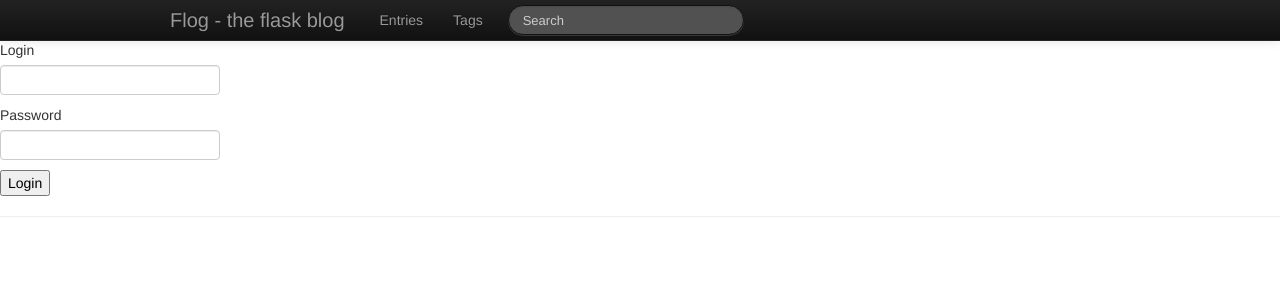
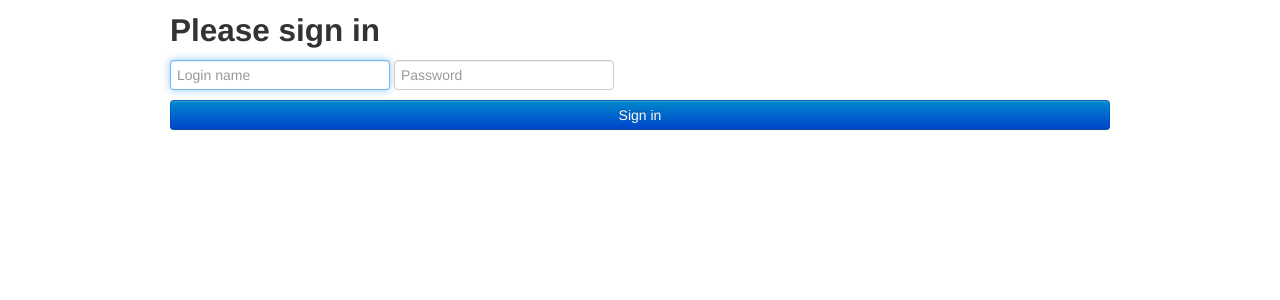
Before and after one commit to jpknie/flog, a Flask app: page /login in a window 1280 px wide. Shown: the top 300 px of the page. Run offline with Flask 2, Linux system fonts and the light colour scheme; some libraries are stand-ins or nearby versions.

Commit message:
New layout for login page.

```diff
--- a/app/templates/login.html
+++ b/app/templates/login.html
@@ -1,22 +1,49 @@
-{% extends "base.html" %}
-<br>
-{% block content %}
-    {% from "macros.html" import render_field %}
-    <br>
-    <form method="POST" action="/login" class="form">
-      {{ form.csrf_token }}
-      {{ render_field(form.login_name, class="input text") }}
-      {{ render_field(form.password, class="input text") }}
-      <input type="submit" value="Login" class="button green">
-    </form>
-    <hr>
+<!DOCTYPE html>
+<html lang="en">
+  <head>
+    <meta charset="utf-8">
+    <meta name="viewport" content="width=device-width, initial-scale=1.0">
+    <meta name="description" content="">
+    <meta name="author" content="">
+    <link href="/static/css/bootstrap.css" rel="stylesheet" media="screen">
+    <script src="/static/js/jquery-1.10.2.min.js"></script>
+    <script src="/static/js/bootstrap.min.js"></script>
+    <title>Sign in to Flog</title>
+
+    <!-- Custom styles for this template -->
+    <link href="/static/css/signin.css" rel="stylesheet">
+
+    <!-- HTML5 shim and Respond.js IE8 support of HTML5 elements and media queries -->
+    <!--[if lt IE 9]>
+      <script src="../../assets/js/html5shiv.js"></script>
+      <script src="../../assets/js/respond.min.js"></script>
+    <![endif]-->
+  </head>
+
+  <body>
+
+    <div class="container">
+
+      <form class="form-signin" action="/login" method="POST">
+        {{ form.csrf_token }}
+        <h2 class="form-signin-heading">Please sign in</h2>
+        <input type="text" class="form-control" id="login_name" name="login_name" placeholder="Login name" autofocus>
+        <input type="password" class="form-control" id="password" name="password" placeholder="Password">
+        <button class="btn btn-primary btn-block" type="submit">Sign in</button>
+      </form>
+
+    </div> <!-- /container -->
     {% with messages = get_flashed_messages() %}
     {% if messages %}
     <ul>
-		{% for message in messages %}
-		<li>{{ message }}</li>
-		{% endfor %}
+    {% for message in messages %}
+    <li>{{ message }}</li>
+    {% endfor %}
     </ul>
     {% endif %}
     {% endwith %}
-{% endblock %}
+    <!-- Bootstrap core JavaScript
+    ================================================== -->
+    <!-- Placed at the end of the document so the pages load faster -->
+  </body>
+</html>
```
